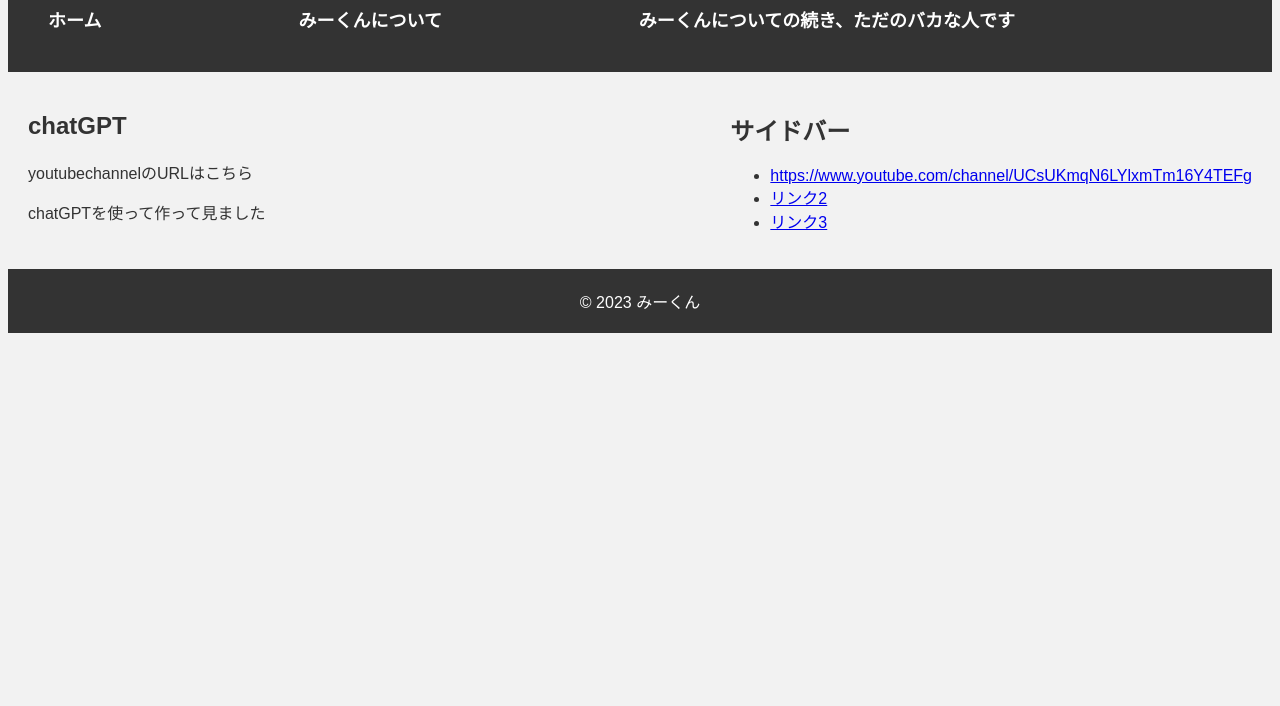
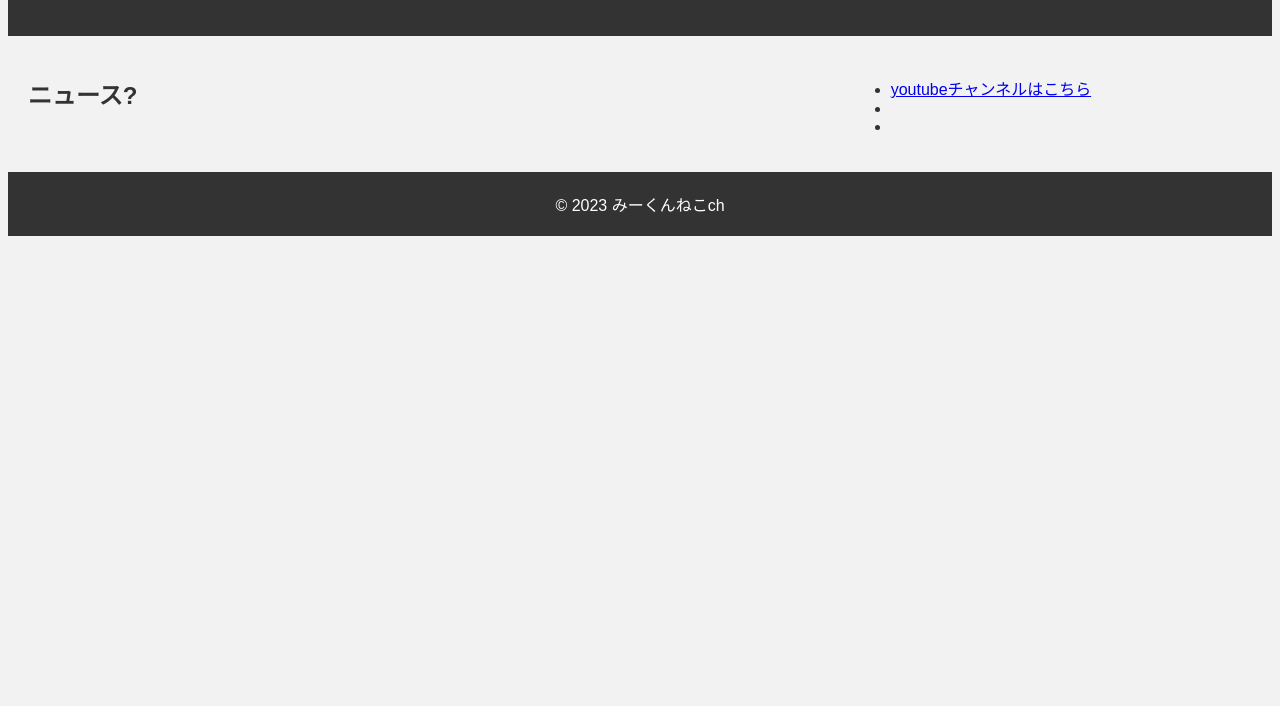
Before and after one commit to rami1756/mikun-no-saito, a plain HTML site: page index.html in a window 1280 px wide. Shown: the part 94-800 px from the top of the page. Drawn offline with Linux system fonts and the light colour scheme.

Commit message:
Update index.html

```diff
--- a/index.html
+++ b/index.html
@@ -2,37 +2,37 @@
 <html>
   <head>
     <meta charset="UTF-8">
-    <title>みーくん</title>
+    <title>みーくんねこchのサイト</title>
     <link rel="stylesheet" href="style.css">
   </head>
   <body>
     <header>
-      <h1>サイトのタイトル</h1>
+      <h1>#</h1>
       <nav>
-        <a href="#">ホーム</a>
-        <a href="#">みーくんについて</a>
-        <a href="#">みーくんについての続き、ただのバカな人です</a>
+        <a href="#"></a>
+        <a href="#"></a>
+        <a href="#"></a>
         <a href="#"></a>
       </nav>
     </header>
     <section>
       <article>
-        <h2>chatGPT</h2>
-        <p>youtubechannelのURLはこちら</p>
-        <p>chatGPTを使って作って見ました</p>
+        <h2>ニュース?</h2>
+        <p></p>
+        <p></p>
         <p></p>
       </article>
       <aside>
-        <h2>サイドバー</h2>
+        <h2></h2>
         <ul>
-          <li><a href="#">https://www.youtube.com/channel/UCsUKmqN6LYlxmTm16Y4TEFg</a></li>
-          <li><a href="#">リンク2</a></li>
-          <li><a href="#">リンク3</a></li>
+          <li><a href="https://www.youtube.com/channel/UCsUKmqN6LYlxmTm16Y4TEFg" target="_blank">youtubeチャンネルはこちら</a></li>
+          <li><a href="#"></a></li>
+          <li><a href="#"></a></li>
         </ul>
       </aside>
     </section>
     <footer>
-      &copy; 2023 みーくん
+      &copy; 2023 みーくんねこch
     </footer>
   </body>
 </html>
```
